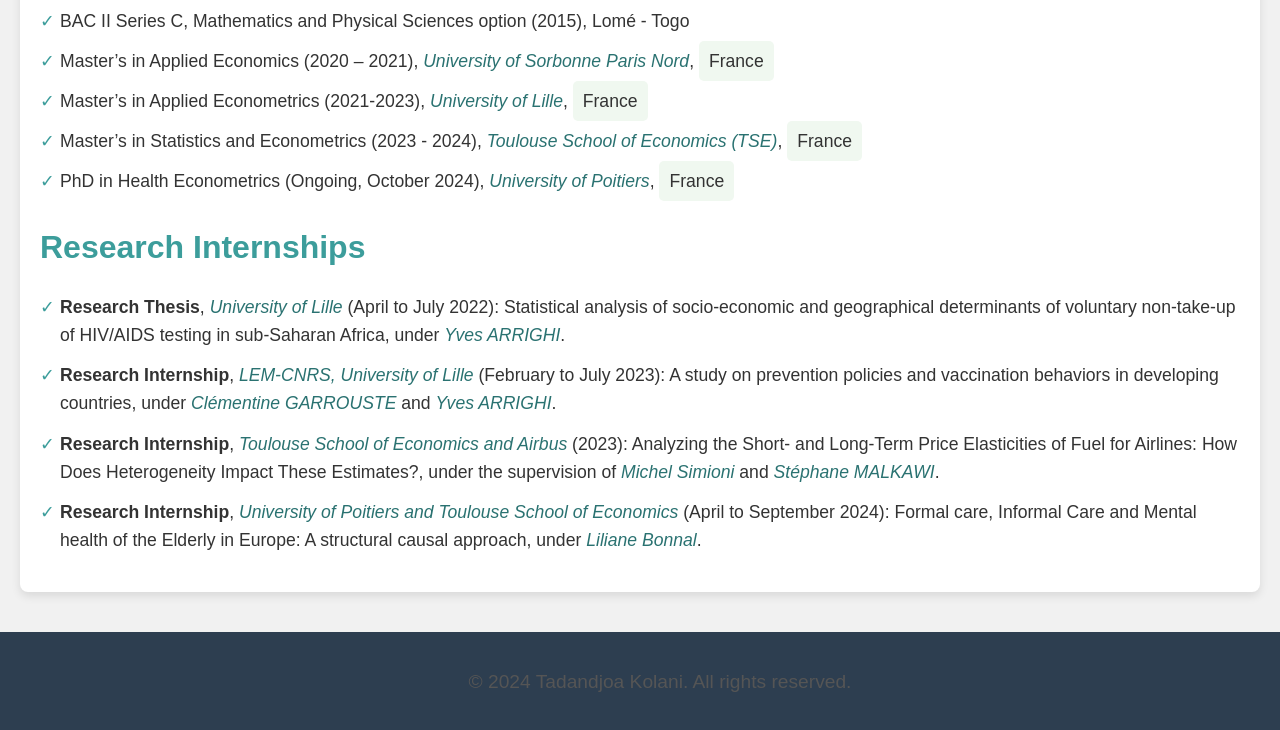
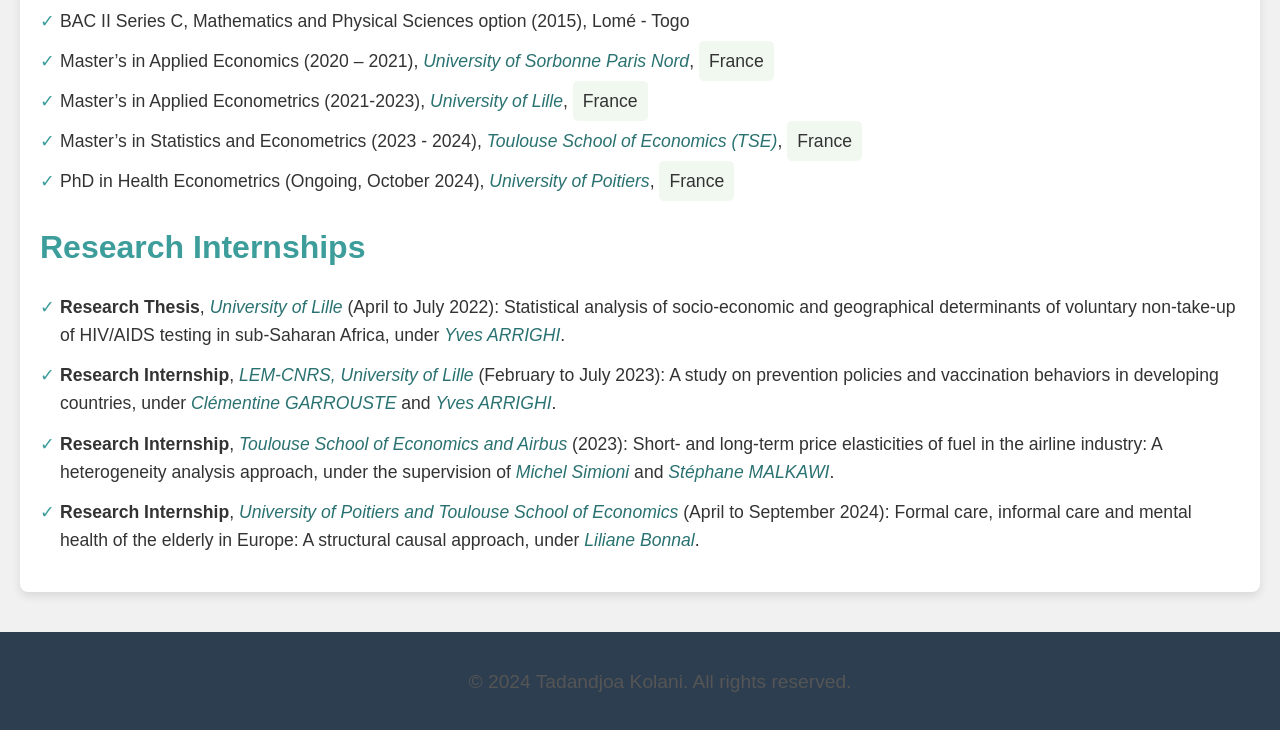
Before and after one commit to KOLANITadandjoa/KOLANITadandjoa, a plain HTML site: page cv.html in a window 1280 px wide. Shown: the part 479-1209 px from the top of the page. Drawn offline with Linux system fonts and the light colour scheme.

Commit message:
Update cv.html

```diff
--- a/cv.html
+++ b/cv.html
@@ -141,8 +141,8 @@
     <ul>
       <li><strong>Research Thesis</strong>, <span class="university">University of Lille</span> (April to July 2022): Statistical analysis of socio-economic and geographical determinants of voluntary non-take-up of HIV/AIDS testing in sub-Saharan Africa, under <span class="supervisor">Yves ARRIGHI</span>.</li>
       <li><strong>Research Internship</strong>, <span class="university">LEM-CNRS, University of Lille</span> (February to July 2023): A study on prevention policies and vaccination behaviors in developing countries, under <span class="supervisor">Clémentine GARROUSTE</span> and <span class="supervisor">Yves ARRIGHI</span>.</li>
-      <li><strong>Research Internship</strong>, <span class="university">Toulouse School of Economics and Airbus</span> (2023): Analyzing the Short- and Long-Term Price Elasticities of Fuel for Airlines: How Does Heterogeneity Impact These Estimates?, under the supervision of <span class="supervisor">Michel Simioni</span> and <span class="supervisor">Stéphane MALKAWI</span>.</li>
-      <li><strong>Research Internship</strong>, <span class="university">University of Poitiers and Toulouse School of Economics</span> (April to September 2024): Formal care, Informal Care and Mental health of the Elderly in Europe: A structural causal approach, under <span class="supervisor">Liliane Bonnal</span>.</li>
+      <li><strong>Research Internship</strong>, <span class="university">Toulouse School of Economics and Airbus</span> (2023): Short- and long-term price elasticities of fuel in the airline industry: A heterogeneity analysis approach, under the supervision of <span class="supervisor">Michel Simioni</span> and <span class="supervisor">Stéphane MALKAWI</span>.</li>
+      <li><strong>Research Internship</strong>, <span class="university">University of Poitiers and Toulouse School of Economics</span> (April to September 2024): Formal care, informal care and mental health of the elderly in Europe: A structural causal approach, under <span class="supervisor">Liliane Bonnal</span>.</li>
     </ul>
   </main>
 
```
